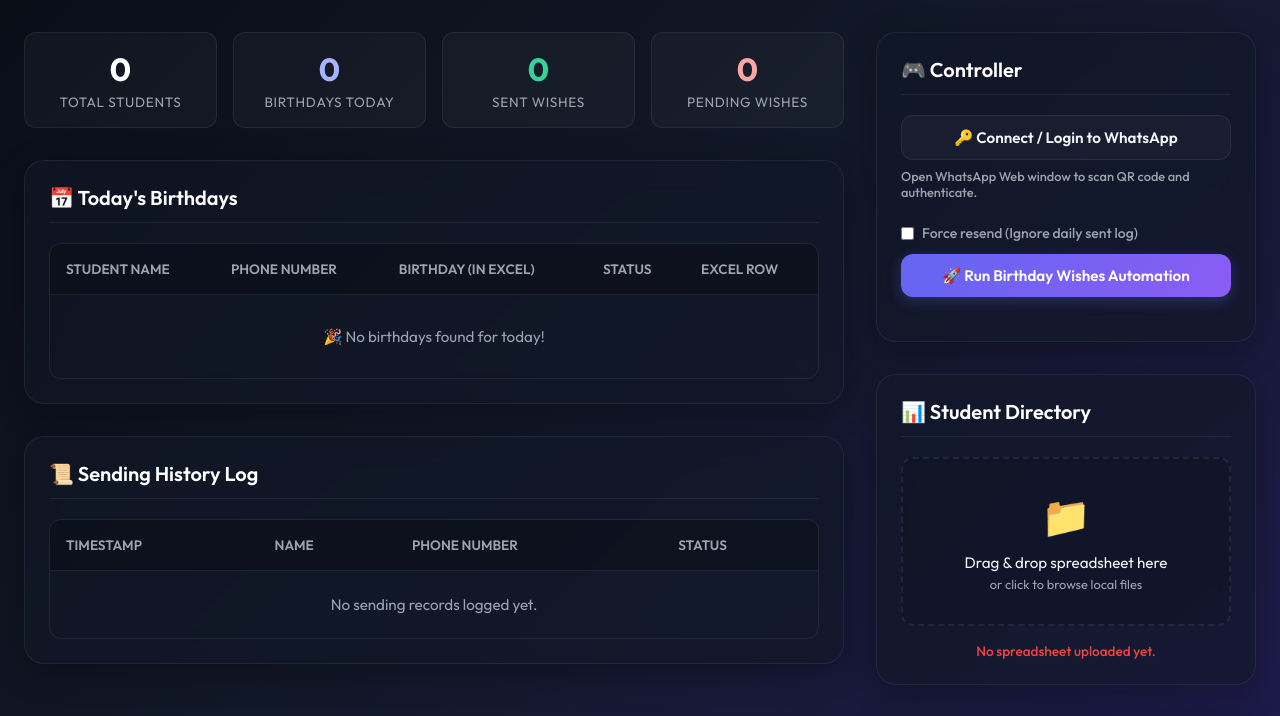
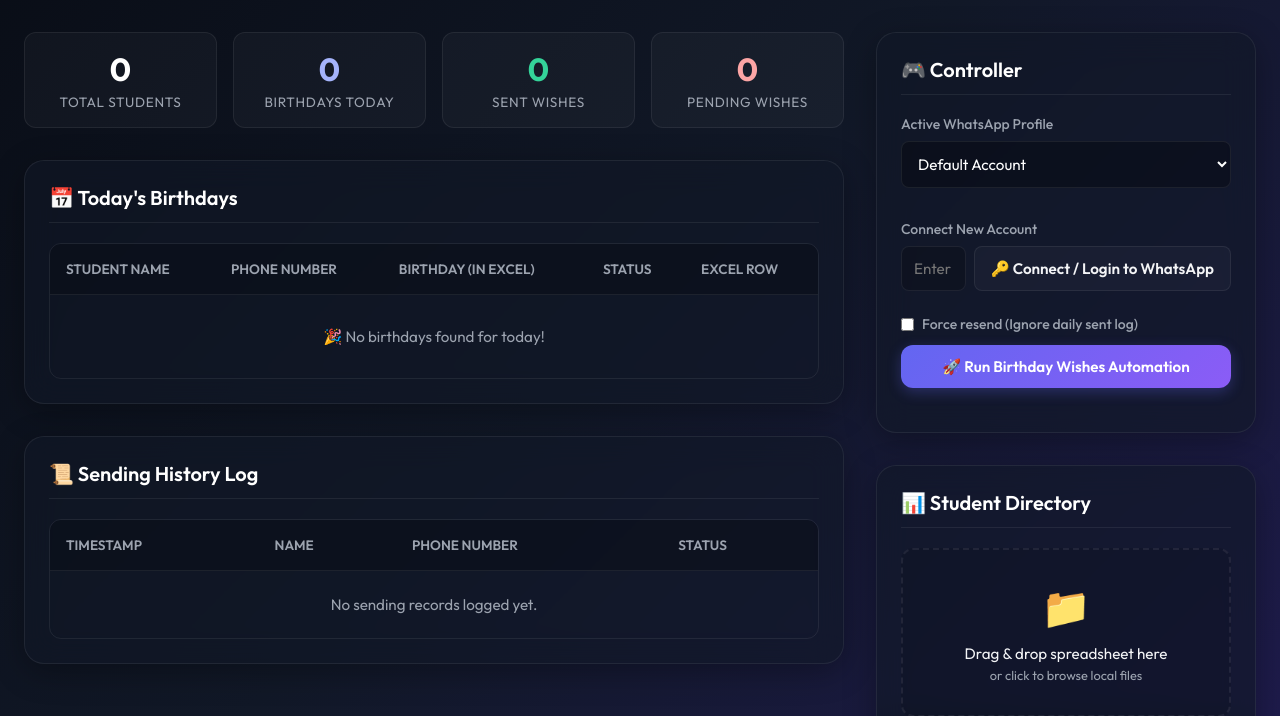
Before and after one commit to pg27-018-collab/Nirman, a Flask app: page / in a window 1280 px wide. Shown: the part 81-797 px from the top of the page. Run offline with Flask 2, Linux system fonts and the light colour scheme; data that the repository does not hold is empty.

Commit message:
Implement multi-session WhatsApp profile switching and fix case-insensitive Excel uploader

```diff
--- a/app.py
+++ b/app.py
@@ -29,9 +29,26 @@ def add_log(message):
     with job_lock:
         job_status["logs"].append(log_line)
 
-def check_session_exists():
-    session_dir = os.path.abspath(".session")
-    # If the directory exists and contains files/folders, we assume a session is cached
+def check_session_exists(session_phone="Default"):
+    if not session_phone:
+        session_phone = "Default"
+    session_dir = os.path.abspath(f".session/{session_phone}")
+    if session_phone == "Default":
+        # Check specific Default folder first
+        if os.path.exists(session_dir) and os.listdir(session_dir):
+            return True
+        # Legacy support: check if there are browser session files directly in .session/
+        root_session = os.path.abspath(".session")
+        if os.path.exists(root_session):
+            items = os.listdir(root_session)
+            # If files exist directly in .session or default chromium folders exist
+            files = [n for n in items if os.path.isfile(os.path.join(root_session, n))]
+            dirs = [n for n in items if os.path.isdir(os.path.join(root_session, n)) and n not in ("Default",)]
+            # If default chromium folders (e.g. BrowserMetrics, GrShaderCache) are present
+            if files or any(n in ("BrowserMetrics", "GrShaderCache", "Local State") for n in items):
+                return True
+        return False
+
     if os.path.exists(session_dir) and os.listdir(session_dir):
         return True
     return False
@@ -53,14 +70,15 @@ def save_config(config):
     with open(core_main.CONFIG_FILE, "w") as f:
         json.dump(config, f, indent=2)
 
-def run_login_thread():
+def run_login_thread(session_phone="Default"):
     global job_status
     with job_lock:
         job_status["status"] = "running_login"
         job_status["logs"] = []
 
-    add_log("Starting browser in headful mode for login...")
-    bot = WhatsAppBot(user_data_dir=".session", headless=False)
+    add_log(f"Starting browser for profile '{session_phone}'...")
+    session_dir = f".session/{session_phone}"
+    bot = WhatsAppBot(user_data_dir=session_dir, headless=False)
     try:
         bot.start()
         add_log("Browser launched. Checking login status (waiting for QR code if not logged in)...")
@@ -111,7 +129,7 @@ def run_login_thread():
             job_status["status"] = "idle"
         add_log("Login runner thread finished.")
 
-def run_send_thread(force_send=False):
+def run_send_thread(session_phone="Default", force_send=False):
     global job_status
     with job_lock:
         job_status["status"] = "running_send"
@@ -206,10 +224,11 @@ def run_send_thread(force_send=False):
         job_status["total_count"] = len(pending_birthdays)
 
     # Start bot
-    bot = WhatsAppBot(user_data_dir=".session", headless=False)
+    session_dir = f".session/{session_phone}"
+    bot = WhatsAppBot(user_data_dir=session_dir, headless=False)
     try:
         bot.start()
-        add_log("Checking authentication...")
+        add_log(f"Checking authentication for profile '{session_phone}'...")
         # Check login status
         bot.page.goto("https://web.whatsapp.com/")
 
@@ -241,12 +260,12 @@ def run_send_thread(force_send=False):
 
             if result == "success":
                 add_log(f"✅ Sent successfully to {name}!")
-                core_main.add_history_record(history, name, phone, "success")
+                core_main.add_history_record(history, name, phone, "success", sender_profile=session_phone)
                 with job_lock:
                     job_status["success_count"] += 1
             elif result == "invalid_number":
                 add_log(f"❌ Failed: Phone number {phone} is not registered on WhatsApp.")
-                core_main.add_history_record(history, name, phone, "invalid_number")
+                core_main.add_history_record(history, name, phone, "invalid_number", sender_profile=session_phone)
                 with job_lock:
                     job_status["failed_count"] += 1
             else:
@@ -288,6 +307,7 @@ def get_status():
     config = load_config()
     excel_path = config.get("excel_path", "students.xlsx")
     excel_exists = os.path.exists(excel_path)
+    session_phone = request.args.get("session", "Default")
 
     total_students = 0
     birthdays_count = 0
@@ -323,7 +343,7 @@ def get_status():
     return jsonify({
         "excel_exists": excel_exists,
         "excel_path": excel_path,
-        "whatsapp_authenticated": check_session_exists(),
+        "whatsapp_authenticated": check_session_exists(session_phone),
         "total_students": total_students,
         "birthdays_count": birthdays_count,
         "sent_today_count": sent_today_count,
@@ -334,6 +354,7 @@ def get_status():
 def get_birthdays():
     config = load_config()
     excel_path = config.get("excel_path", "students.xlsx")
+    session_phone = request.args.get("session", "Default")
 
     if not os.path.exists(excel_path):
         return jsonify({"date": datetime.now().strftime("%Y-%m-%d"), "birthdays": []})
@@ -411,46 +432,78 @@ def manage_configuration():
 
 @app.route("/api/upload", methods=["POST"])
 def upload_file():
-    if "file" not in request.files:
-        return jsonify({"error": "No file part in request"}), 400
-    file = request.files["file"]
-    if file.filename == "":
-        return jsonify({"error": "No file selected"}), 400
+    try:
+        if "file" not in request.files:
+            return jsonify({"error": "No file part in request"}), 400
+        file = request.files["file"]
+        if file.filename == "":
+            return jsonify({"error": "No file selected"}), 400
 
-    if file and file.filename.endswith((".xlsx", ".xls")):
-        config = load_config()
-        save_path = config.get("excel_path", "students.xlsx")
-        file.save(save_path)
-        return jsonify({"message": f"Successfully uploaded spreadsheet and saved to {save_path}"})
-    else:
-        return jsonify({"error": "Only Microsoft Excel (.xlsx or .xls) spreadsheets are supported."}), 400
+        if file and file.filename.lower().endswith((".xlsx", ".xls")):
+            config = load_config()
+            save_path = config.get("excel_path", "students.xlsx")
+            file.save(save_path)
+            return jsonify({"message": f"Successfully uploaded spreadsheet and saved to {save_path}"})
+        else:
+            return jsonify({"error": "Only Microsoft Excel (.xlsx or .xls) spreadsheets are supported. Make sure the file extension is correct."}), 400
+    except Exception as e:
+        return jsonify({"error": f"Failed to save file: {str(e)}"}), 500
+
+@app.route("/api/sessions")
+def get_sessions():
+    session_dir = os.path.abspath(".session")
+    sessions = []
+    if os.path.exists(session_dir):
+        try:
+            for name in os.listdir(session_dir):
+                path = os.path.join(session_dir, name)
+                if os.path.isdir(path):
+                    # We check if it is a directory representing a phone session (e.g. not chromium cache directories)
+                    if name not in ("BrowserMetrics", "GrShaderCache"):
+                        sessions.append(name)
+        except Exception as e:
+            print(f"Error listing sessions: {e}")
+
+    # Include Default if we have a legacy login at the root .session/
+    if "Default" not in sessions and check_session_exists("Default"):
+        sessions.append("Default")
+
+    return jsonify(sessions)
 
 @app.route("/api/login-whatsapp", methods=["POST"])
 def login_whatsapp():
     global job_status
+    data = request.json or {}
+    session_phone = data.get("session_phone", "Default").strip()
+    if not session_phone:
+        session_phone = "Default"
+
     with job_lock:
         if job_status["status"] != "idle":
             return jsonify({"error": f"Another process is already running ({job_status['status']})"}), 400
 
-    thread = threading.Thread(target=run_login_thread)
+    thread = threading.Thread(target=run_login_thread, args=(session_phone,))
     thread.daemon = True
     thread.start()
-    return jsonify({"message": "WhatsApp Login launched. Scan QR code in Chrome window."})
+    return jsonify({"message": f"WhatsApp Login launched for '{session_phone}'. Scan QR code in Chrome window."})
 
 @app.route("/api/send-wishes", methods=["POST"])
 def send_wishes():
     global job_status
     data = request.json or {}
     force_send = data.get("force", False)
+    session_phone = data.get("session_phone", "Default").strip()
+    if not session_phone:
+        session_phone = "Default"
 
     with job_lock:
         if job_status["status"] != "idle":
             return jsonify({"error": f"Another process is already running ({job_status['status']})"}), 400
 
-    thread = threading.Thread(target=run_send_thread, args=(force_send,))
+    thread = threading.Thread(target=run_send_thread, args=(session_phone, force_send))
     thread.daemon = True
     thread.start()
-    return jsonify({"message": "Birthday sending process started in background."})
+    return jsonify({"message": f"Birthday sending process started for '{session_phone}' in background."})
 
 @app.route("/api/job-status")
 def get_job_status():
--- a/main.py
+++ b/main.py
@@ -41,7 +41,7 @@ def is_already_sent_today(history, phone, today_str):
     records = history.get("sent_records", [])
     return any(r["date"] == today_str and r["phone"] == phone for r in records)
 
-def add_history_record(history, name, phone, status):
+def add_history_record(history, name, phone, status, sender_profile="Default"):
     today_str = datetime.now().strftime("%Y-%m-%d")
     timestamp_str = datetime.now().strftime("%Y-%m-%d %H:%M:%S")
 
@@ -53,7 +53,8 @@ def add_history_record(history, name, phone, status):
             "timestamp": timestamp_str,
             "name": name,
             "phone": phone,
-            "status": status
+            "status": status,
+            "sender_profile": sender_profile
         })
     history["sent_records"] = records
     save_history(history)
--- a/static/script.js
+++ b/static/script.js
@@ -1,12 +1,15 @@
 // Frontend logic for WhatsApp Birthday Dashboard
 
 let statusPollInterval = null;
+let currentSession = "Default";
 
 document.addEventListener("DOMContentLoaded", () => {
   // Initial Loads
+  loadSessions().then(() => {
     loadStatus();
     loadBirthdays();
     loadHistory();
+  });
   loadConfig();
 
   // Setup Event Listeners
@@ -41,7 +44,7 @@ function showToast(message, type = "success") {
 // Load System Status
 async function loadStatus() {
   try {
-    const res = await fetch("/api/status");
+    const res = await fetch(`/api/status?session=${currentSession}`);
     const data = await res.json();
 
     // Header Status Badge
@@ -86,7 +89,7 @@ async function loadStatus() {
 // Load Birthdays Table
 async function loadBirthdays() {
   try {
-    const res = await fetch("/api/birthdays");
+    const res = await fetch(`/api/birthdays?session=${currentSession}`);
     const data = await res.json();
 
     const tbody = document.getElementById("birthdayTableBody");
@@ -242,12 +245,26 @@ function setupActionButtons() {
   const sendBtn = document.getElementById("sendBtn");
 
   loginBtn.addEventListener("click", async () => {
+    const newSessionInput = document.getElementById("newSessionPhone");
+    let sessionToUse = currentSession;
+
+    // If a phone number is entered in the input, use it to connect a new account
+    if (newSessionInput.value.trim() !== "") {
+      sessionToUse = newSessionInput.value.trim();
+    }
+
     try {
-      const res = await fetch("/api/login-whatsapp", { method: "POST" });
+      const res = await fetch("/api/login-whatsapp", {
+        method: "POST",
+        headers: { "Content-Type": "application/json" },
+        body: JSON.stringify({ session_phone: sessionToUse })
+      });
       const data = await res.json();
 
       if (res.ok) {
         showToast("WhatsApp Browser Opened. Scan QR Code!");
+        newSessionInput.value = ""; // Clear input
+        currentSession = sessionToUse; // Switch selection to this profile
         startJobPolling();
       } else {
         showToast(data.error || "Failed to launch login", "error");
@@ -263,7 +280,10 @@ function setupActionButtons() {
       const res = await fetch("/api/send-wishes", {
         method: "POST",
         headers: { "Content-Type": "application/json" },
-        body: JSON.stringify({ force: forceSend })
+        body: JSON.stringify({
+          force: forceSend,
+          session_phone: currentSession
+        })
       });
       const data = await res.json();
 
@@ -302,9 +322,11 @@ function startJobPolling() {
         setActionsDisabled(false);
         showToast("Process completed.");
         // Reload all data
+        loadSessions().then(() => {
           loadStatus();
           loadBirthdays();
           loadHistory();
+        });
       } else {
         // Update button text to reflect work
         if (job.status === "running_login") {
@@ -399,3 +421,31 @@ async function loadHistory() {
     console.error("Error loading history:", err);
   }
 }
+
+// Load WhatsApp sessions list
+async function loadSessions() {
+  try {
+    const res = await fetch("/api/sessions");
+    const sessions = await res.json();
+
+    const select = document.getElementById("sessionSelect");
+    select.innerHTML = "";
+
+    // Ensure Default is always an option
+    if (!sessions.includes("Default")) {
+      sessions.unshift("Default");
+    }
+
+    sessions.forEach(s => {
+      const opt = document.createElement("option");
+      opt.value = s;
+      opt.innerText = s === "Default" ? "Default Account" : `Account: ${s}`;
+      select.appendChild(opt);
+    });
+
+    // Select the current session
+    select.value = currentSession;
+  } catch (err) {
+    console.error("Error loading sessions:", err);
+  }
+}
--- a/templates/index.html
+++ b/templates/index.html
@@ -118,12 +118,20 @@
         <h2 class="card-title">🎮 Controller</h2>
 
         <div class="form-group">
-          <button id="loginBtn" class="btn btn-secondary" style="margin-bottom: 0.75rem;">
-            🔑 Connect / Login to WhatsApp
-          </button>
-          <label style="font-size: 0.8rem; margin-top: -0.25rem;">
-            Open WhatsApp Web window to scan QR code and authenticate.
-          </label>
+          <label for="sessionSelect">Active WhatsApp Profile</label>
+          <select id="sessionSelect" style="width: 100%; margin-bottom: 0.75rem; background-color: rgba(0, 0, 0, 0.3); border: 1px solid var(--glass-border); color: #fff; padding: 0.75rem; border-radius: 0.5rem; font-family: inherit; font-size: 0.95rem; outline: none; transition: var(--transition);">
+            <option value="Default">Default Session</option>
+          </select>
+        </div>
+
+        <div class="form-group" style="margin-bottom: 1.5rem;">
+          <label for="newSessionPhone">Connect New Account</label>
+          <div style="display: flex; gap: 0.5rem;">
+            <input type="text" id="newSessionPhone" placeholder="Enter Phone (e.g. +91...)" style="flex: 1; padding: 0.75rem; border-radius: 0.5rem; background: rgba(0,0,0,0.2); border: 1px solid var(--glass-border); color: #fff;">
+            <button id="loginBtn" class="btn btn-secondary" style="width: auto; white-space: nowrap; padding: 0 1rem; border-radius: 0.5rem;">
+              🔑 Link Account
+            </button>
+          </div>
         </div>
 
         <div class="form-group" style="margin-top: 1.5rem;">
```
Lines whose indentation alone changed are shown as unchanged.
